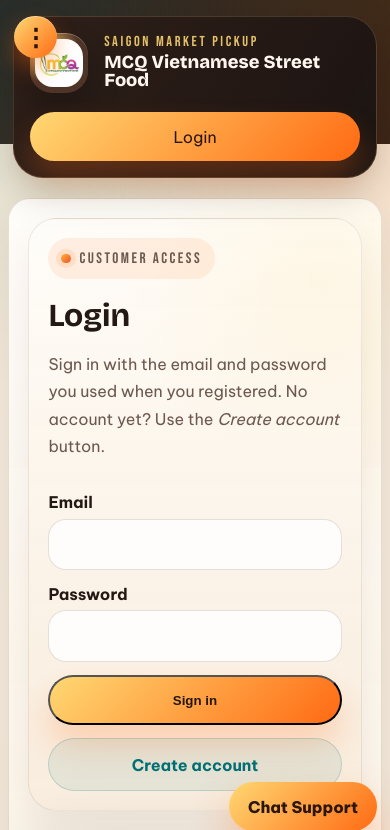
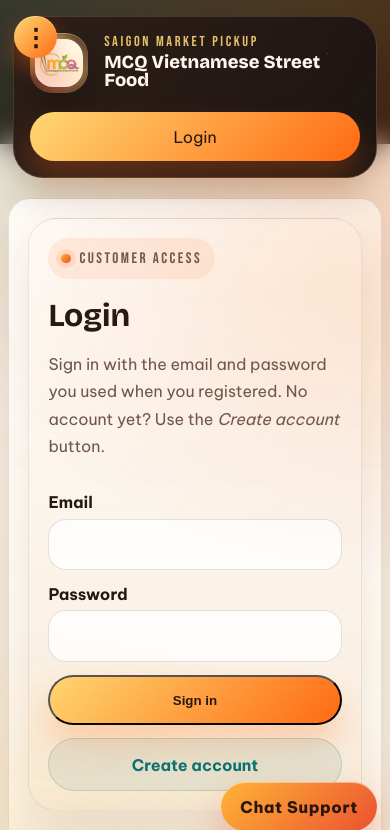
Before and after one commit to jov30/agile-proj, a Flask app: page /login?next=/admin/customers in a window 390 px wide. Shown: the top 830 px of the page. Run offline with Flask 3, Linux system fonts and the light colour scheme; some libraries are stand-ins or nearby versions; grey boxes are pictures that could not be loaded.

Commit message:
Wire Tailwind play CDN + Lucide icons + polish layer onto the site shell
Pulls in Tailwind via cdn.tailwindcss.com so we can sprinkle utility classes
across every template without rewriting main.css. preflight is left off so
existing custom styles keep their cascade. A polish.css stylesheet now
sits next to main.css and adds sticky/blurred header behaviour, sparkle
particles on the dark band, a halo around the brand mark, hover lift on
section panels, gradient-text + glass-card + shine-button helpers, smoother
scrollbars, focus rings, a reveal-up scroll animation pattern, and an
animated sheen on site alerts. Lucide ships as a UMD bundle for inline
icons. A tiny script at the bottom wires the scroll listener and the
IntersectionObserver that toggles reveal-up animations.

```diff
--- /dev/null
+++ b/static/css/polish.css
@@ -0,0 +1,460 @@
+/*
+ * polish.css — visual refinement layer on top of main.css
+ *
+ * Adds motion, gradients, glassmorphism and "lung linh" sparkle so the
+ * Vietnamese street food site feels lively without rewriting the existing
+ * structure. Pairs with the Tailwind utility runtime loaded from base.html.
+ */
+
+/* ── Smooth, polished defaults ──────────────────────────────────────────── */
+* {
+  -webkit-font-smoothing: antialiased;
+  -moz-osx-font-smoothing: grayscale;
+}
+
+::selection {
+  background: rgba(255, 106, 19, 0.28);
+  color: #231814;
+}
+
+::-webkit-scrollbar {
+  width: 10px;
+  height: 10px;
+}
+
+::-webkit-scrollbar-track {
+  background: transparent;
+}
+
+::-webkit-scrollbar-thumb {
+  background: linear-gradient(180deg, rgba(255, 180, 54, 0.55), rgba(235, 81, 48, 0.55));
+  border-radius: 999px;
+  border: 2px solid transparent;
+  background-clip: padding-box;
+}
+
+::-webkit-scrollbar-thumb:hover {
+  background: linear-gradient(180deg, var(--brand-amber), var(--brand-red));
+  background-clip: padding-box;
+  border: 2px solid transparent;
+}
+
+/* ── Background ambience: floating warm orbs ────────────────────────────── */
+body::after {
+  content: "";
+  position: fixed;
+  inset: 0;
+  pointer-events: none;
+  z-index: 0;
+  background:
+    radial-gradient(60rem 32rem at -10% 110%, rgba(255, 180, 54, 0.16), transparent 60%),
+    radial-gradient(50rem 30rem at 110% 35%, rgba(235, 81, 48, 0.12), transparent 60%),
+    radial-gradient(40rem 24rem at 50% -10%, rgba(255, 216, 115, 0.18), transparent 65%);
+  animation: orbDrift 22s ease-in-out infinite alternate;
+}
+
+@keyframes orbDrift {
+  0% { transform: translate3d(0, 0, 0) scale(1); opacity: 0.85; }
+  50% { transform: translate3d(-1.5%, -1%, 0) scale(1.04); opacity: 1; }
+  100% { transform: translate3d(1%, 1.2%, 0) scale(1.02); opacity: 0.9; }
+}
+
+/* ── Sparkle dust on the deep-wood header band ──────────────────────────── */
+.app-header {
+  position: relative;
+}
+
+.app-header::after {
+  content: "";
+  position: absolute;
+  inset: 0;
+  pointer-events: none;
+  background-image:
+    radial-gradient(1.5px 1.5px at 12% 35%, rgba(255, 216, 115, 0.55), transparent 60%),
+    radial-gradient(1.5px 1.5px at 28% 78%, rgba(255, 216, 115, 0.4), transparent 60%),
+    radial-gradient(1.5px 1.5px at 52% 22%, rgba(255, 180, 54, 0.45), transparent 60%),
+    radial-gradient(1.2px 1.2px at 68% 64%, rgba(255, 247, 239, 0.4), transparent 60%),
+    radial-gradient(1.6px 1.6px at 84% 30%, rgba(255, 216, 115, 0.5), transparent 60%),
+    radial-gradient(1.4px 1.4px at 92% 70%, rgba(255, 180, 54, 0.45), transparent 60%);
+  opacity: 0.7;
+  animation: sparkleTwinkle 6s ease-in-out infinite alternate;
+}
+
+@keyframes sparkleTwinkle {
+  0% { opacity: 0.35; transform: translateY(-1px); }
+  50% { opacity: 0.85; transform: translateY(1px); }
+  100% { opacity: 0.55; transform: translateY(0); }
+}
+
+/* ── Sticky header with backdrop blur ───────────────────────────────────── */
+.app-header {
+  position: sticky;
+  top: 0;
+  z-index: 30;
+  backdrop-filter: blur(14px);
+  -webkit-backdrop-filter: blur(14px);
+}
+
+.app-header__inner {
+  position: relative;
+  transition:
+    background 0.3s ease,
+    box-shadow 0.3s ease,
+    transform 0.3s ease;
+}
+
+body.is-scrolled .app-header__inner {
+  box-shadow: 0 20px 48px rgba(0, 0, 0, 0.35);
+}
+
+/* ── Brand mark — gentle pulse, hover lift ──────────────────────────────── */
+.brand-mark {
+  position: relative;
+  overflow: hidden;
+  transition: transform 0.35s ease;
+}
+
+.brand-mark::before {
+  content: "";
+  position: absolute;
+  inset: -4px;
+  border-radius: 26px;
+  background: conic-gradient(
+    from 0deg,
+    rgba(255, 216, 115, 0),
+    rgba(255, 216, 115, 0.7),
+    rgba(235, 81, 48, 0.55),
+    rgba(255, 216, 115, 0)
+  );
+  filter: blur(8px);
+  opacity: 0.55;
+  animation: brandHalo 7s linear infinite;
+  pointer-events: none;
+}
+
+@keyframes brandHalo {
+  to { transform: rotate(360deg); }
+}
+
+.brand:hover .brand-mark {
+  transform: rotate(-3deg) scale(1.05);
+}
+
+/* ── Nav links — subtle underline glow ──────────────────────────────────── */
+.main-nav a {
+  position: relative;
+}
+
+.main-nav a::after {
+  content: "";
+  position: absolute;
+  left: 50%;
+  bottom: 4px;
+  height: 2px;
+  width: 0;
+  border-radius: 999px;
+  background: linear-gradient(90deg, var(--brand-amber), var(--brand-red));
+  transform: translateX(-50%);
+  transition: width 0.25s ease;
+}
+
+.main-nav a:hover::after,
+.main-nav a.is-active::after {
+  width: 56%;
+}
+
+/* ── Header CTA — shimmer sweep ─────────────────────────────────────────── */
+.header-cta {
+  position: relative;
+  overflow: hidden;
+  isolation: isolate;
+}
+
+.header-cta::before {
+  content: "";
+  position: absolute;
+  inset: 0;
+  background: linear-gradient(120deg, transparent 30%, rgba(255, 255, 255, 0.55) 50%, transparent 70%);
+  transform: translateX(-120%);
+  transition: transform 0.6s ease;
+  pointer-events: none;
+  z-index: 1;
+}
+
+.header-cta:hover::before {
+  transform: translateX(120%);
+}
+
+/* ── Section panels — refined shadow, gentle hover lift ─────────────────── */
+.section-panel {
+  transition: transform 0.4s ease, box-shadow 0.4s ease, border-color 0.3s ease;
+}
+
+.section-panel:hover {
+  border-color: var(--line-strong);
+  box-shadow: var(--shadow-strong);
+  transform: translateY(-2px);
+}
+
+/* ── Reusable polish utilities ──────────────────────────────────────────── */
+.glass-card {
+  background: linear-gradient(135deg, rgba(255, 255, 255, 0.65), rgba(255, 252, 247, 0.4));
+  backdrop-filter: blur(14px) saturate(1.15);
+  -webkit-backdrop-filter: blur(14px) saturate(1.15);
+  border: 1px solid rgba(255, 255, 255, 0.55);
+  box-shadow: 0 28px 60px rgba(53, 30, 20, 0.12), inset 0 1px 0 rgba(255, 255, 255, 0.5);
+  border-radius: var(--radius-lg);
+}
+
+.gradient-text {
+  background: linear-gradient(120deg, var(--brand-red), var(--brand-amber) 55%, var(--brand-gold));
+  -webkit-background-clip: text;
+  background-clip: text;
+  color: transparent;
+}
+
+.gradient-border {
+  position: relative;
+  isolation: isolate;
+}
+
+.gradient-border::before {
+  content: "";
+  position: absolute;
+  inset: 0;
+  padding: 1px;
+  border-radius: inherit;
+  background: linear-gradient(135deg, var(--brand-amber), var(--brand-red), var(--brand-rose));
+  -webkit-mask:
+    linear-gradient(#000 0 0) content-box,
+    linear-gradient(#000 0 0);
+  -webkit-mask-composite: xor;
+          mask-composite: exclude;
+  pointer-events: none;
+  opacity: 0.75;
+}
+
+.shine-button {
+  position: relative;
+  overflow: hidden;
+}
+
+.shine-button::after {
+  content: "";
+  position: absolute;
+  inset: 0;
+  background: linear-gradient(120deg, transparent 35%, rgba(255, 255, 255, 0.5) 50%, transparent 65%);
+  transform: translateX(-120%);
+  transition: transform 0.7s ease;
+  pointer-events: none;
+}
+
+.shine-button:hover::after {
+  transform: translateX(120%);
+}
+
+.lift-on-hover {
+  transition: transform 0.3s ease, box-shadow 0.3s ease;
+}
+
+.lift-on-hover:hover {
+  transform: translateY(-4px);
+  box-shadow: 0 28px 60px rgba(53, 30, 20, 0.18);
+}
+
+.float-on-hover {
+  transition: transform 0.4s cubic-bezier(0.2, 0.8, 0.2, 1);
+}
+
+.float-on-hover:hover {
+  transform: translateY(-6px) scale(1.01);
+}
+
+.tilt-3d {
+  transition: transform 0.5s cubic-bezier(0.2, 0.8, 0.2, 1);
+  transform-style: preserve-3d;
+}
+
+.tilt-3d:hover {
+  transform: perspective(900px) rotateX(2deg) rotateY(-2deg) translateZ(8px);
+}
+
+/* ── Reveal on scroll ───────────────────────────────────────────────────── */
+.reveal-up {
+  opacity: 0;
+  transform: translateY(28px);
+  transition: opacity 0.7s cubic-bezier(0.2, 0.8, 0.2, 1), transform 0.7s cubic-bezier(0.2, 0.8, 0.2, 1);
+  will-change: opacity, transform;
+}
+
+.reveal-up.is-visible {
+  opacity: 1;
+  transform: none;
+}
+
+.reveal-up.delay-1 { transition-delay: 0.08s; }
+.reveal-up.delay-2 { transition-delay: 0.16s; }
+.reveal-up.delay-3 { transition-delay: 0.24s; }
+.reveal-up.delay-4 { transition-delay: 0.32s; }
+
+@media (prefers-reduced-motion: reduce) {
+  .reveal-up,
+  .reveal-up.is-visible {
+    opacity: 1;
+    transform: none;
+    transition: none;
+  }
+  body::after,
+  .app-header::after,
+  .brand-mark::before {
+    animation: none !important;
+  }
+}
+
+/* ── Footer ─────────────────────────────────────────────────────────────── */
+.app-footer {
+  position: relative;
+  z-index: 1;
+}
+
+.app-footer::before {
+  content: "";
+  position: absolute;
+  inset-inline: 0;
+  top: 0;
+  height: 1px;
+  background: linear-gradient(90deg, transparent, rgba(255, 216, 115, 0.55), transparent);
+}
+
+/* ── Support dock — gradient launcher + glow ────────────────────────────── */
+.support-dock__launcher {
+  background: linear-gradient(135deg, var(--brand-amber), var(--brand-red)) !important;
+  color: #2a160b !important;
+  box-shadow:
+    0 18px 36px rgba(235, 81, 48, 0.35),
+    inset 0 1px 0 rgba(255, 255, 255, 0.45) !important;
+  font-weight: 800 !important;
+  letter-spacing: 0.04em;
+  position: relative;
+  overflow: hidden;
+}
+
+.support-dock__launcher::before {
+  content: "";
+  position: absolute;
+  inset: -2px;
+  background: conic-gradient(
+    from 0deg,
+    rgba(255, 216, 115, 0),
+    rgba(255, 216, 115, 0.5),
+    rgba(255, 106, 19, 0.5),
+    rgba(255, 216, 115, 0)
+  );
+  filter: blur(10px);
+  opacity: 0.5;
+  animation: brandHalo 6s linear infinite;
+  z-index: -1;
+  border-radius: inherit;
+}
+
+/* ── Site alerts — animated entrance ────────────────────────────────────── */
+.site-alert {
+  animation: slideInTop 0.45s cubic-bezier(0.2, 0.8, 0.2, 1) both;
+  position: relative;
+  overflow: hidden;
+}
+
+.site-alert::after {
+  content: "";
+  position: absolute;
+  inset-inline: 0;
+  bottom: 0;
+  height: 3px;
+  background: linear-gradient(90deg, var(--brand-amber), var(--brand-red), var(--brand-amber));
+  background-size: 200% 100%;
+  animation: alertSheen 2.6s linear infinite;
+}
+
+@keyframes slideInTop {
+  from { opacity: 0; transform: translateY(-14px); }
+  to { opacity: 1; transform: none; }
+}
+
+@keyframes alertSheen {
+  0% { background-position: 0% 50%; }
+  100% { background-position: 200% 50%; }
+}
+
+/* ── Forms — friendly focus states ──────────────────────────────────────── */
+input:focus-visible,
+textarea:focus-visible,
+select:focus-visible {
+  outline: 2px solid rgba(255, 106, 19, 0.55);
+  outline-offset: 2px;
+  box-shadow: 0 0 0 6px rgba(255, 180, 54, 0.18);
+  transition: box-shadow 0.2s ease, outline-color 0.2s ease;
+}
+
+/* ── Image polish ───────────────────────────────────────────────────────── */
+.polish-image {
+  border-radius: var(--radius-lg);
+  overflow: hidden;
+  box-shadow: 0 22px 50px rgba(53, 30, 20, 0.18);
+  transition: transform 0.5s cubic-bezier(0.2, 0.8, 0.2, 1);
+}
+
+.polish-image:hover {
+  transform: scale(1.02);
+}
+
+.polish-image img {
+  display: block;
+  width: 100%;
+  height: 100%;
+  object-fit: cover;
+  transition: transform 0.6s ease;
+}
+
+.polish-image:hover img {
+  transform: scale(1.06);
+}
+
+/* ── Skeleton chip for empty states ─────────────────────────────────────── */
+.chip-pill {
+  display: inline-flex;
+  align-items: center;
+  gap: 0.4rem;
+  padding: 0.35rem 0.75rem;
+  border-radius: 999px;
+  font-size: 0.8rem;
+  font-weight: 700;
+  background: rgba(255, 180, 54, 0.18);
+  color: #8a4500;
+  border: 1px solid rgba(255, 180, 54, 0.35);
+}
+
+.chip-pill--cool {
+  background: rgba(0, 111, 116, 0.14);
+  color: var(--brand-teal);
+  border-color: rgba(0, 111, 116, 0.32);
+}
+
+.chip-pill--success {
+  background: rgba(40, 114, 77, 0.18);
+  color: var(--brand-green);
+  border-color: rgba(40, 114, 77, 0.32);
+}
+
+/* ── Mobile nav drawer enhancement ──────────────────────────────────────── */
+@media (max-width: 880px) {
+  .main-nav {
+    backdrop-filter: blur(16px);
+    -webkit-backdrop-filter: blur(16px);
+  }
+}
+
+/* ── Lucide icons inherit color ─────────────────────────────────────────── */
+[data-lucide],
+.lucide {
+  vertical-align: -2px;
+}
--- a/templates/base.html
+++ b/templates/base.html
@@ -11,6 +11,54 @@
       rel="stylesheet"
     />
     <link rel="stylesheet" href="{{ url_for('static', filename='css/main.css') }}" />
+    <link rel="stylesheet" href="{{ url_for('static', filename='css/polish.css') }}" />
+    <script src="https://cdn.tailwindcss.com"></script>
+    <script>
+      tailwind.config = {
+        theme: {
+          extend: {
+            colors: {
+              cream: "#f6ecdf",
+              sand: "#efe0cb",
+              wood: "#2c201b",
+              deep: "#1b1412",
+              amber: "#ffb436",
+              orange: "#ff6a13",
+              red: "#eb5130",
+              gold: "#ffd873",
+              rose: "#d94c79",
+              teal: "#006f74",
+            },
+            fontFamily: {
+              display: ['"Bricolage Grotesque"', '"Be Vietnam Pro"', "sans-serif"],
+              body: ['"Be Vietnam Pro"', '"Segoe UI"', "sans-serif"],
+              kicker: ['"Bebas Neue"', "sans-serif"],
+            },
+            boxShadow: {
+              soft: "0 18px 50px rgba(53, 30, 20, 0.11)",
+              strong: "0 28px 80px rgba(32, 18, 12, 0.2)",
+              glow: "0 22px 36px rgba(255, 106, 19, 0.34)",
+            },
+            animation: {
+              "fade-up": "fadeUp 0.7s cubic-bezier(0.2, 0.8, 0.2, 1) both",
+              shimmer: "shimmer 2.5s linear infinite",
+              "spin-slow": "spin 12s linear infinite",
+            },
+            keyframes: {
+              fadeUp: {
+                from: { opacity: 0, transform: "translateY(28px)" },
+                to: { opacity: 1, transform: "none" },
+              },
+              shimmer: {
+                "0%": { backgroundPosition: "-200% 50%" },
+                "100%": { backgroundPosition: "200% 50%" },
+              },
+            },
+          },
+        },
+        corePlugins: { preflight: false },
+      };
+    </script>
     <style>
       .site-alerts {
         width: min(1180px, calc(100vw - 2rem));
@@ -374,6 +422,38 @@
         navMobileQuery.addEventListener('change', syncNavForViewport);
       })();
     </script>
+    <script src="https://unpkg.com/lucide@latest/dist/umd/lucide.min.js"></script>
+    <script>
+      (() => {
+        if (window.lucide) {
+          window.lucide.createIcons();
+        }
+
+        const onScroll = () => {
+          document.body.classList.toggle('is-scrolled', window.scrollY > 24);
+        };
+        document.addEventListener('scroll', onScroll, { passive: true });
+        onScroll();
+
+        if ('IntersectionObserver' in window) {
+          const reveals = document.querySelectorAll('.reveal-up');
+          const io = new IntersectionObserver(
+            (entries) => {
+              entries.forEach((entry) => {
+                if (entry.isIntersecting) {
+                  entry.target.classList.add('is-visible');
+                  io.unobserve(entry.target);
+                }
+              });
+            },
+            { threshold: 0.12, rootMargin: '0px 0px -40px 0px' }
+          );
+          reveals.forEach((node) => io.observe(node));
+        } else {
+          document.querySelectorAll('.reveal-up').forEach((node) => node.classList.add('is-visible'));
+        }
+      })();
+    </script>
     {% block scripts %}{% endblock %}
   </body>
 </html>
```
